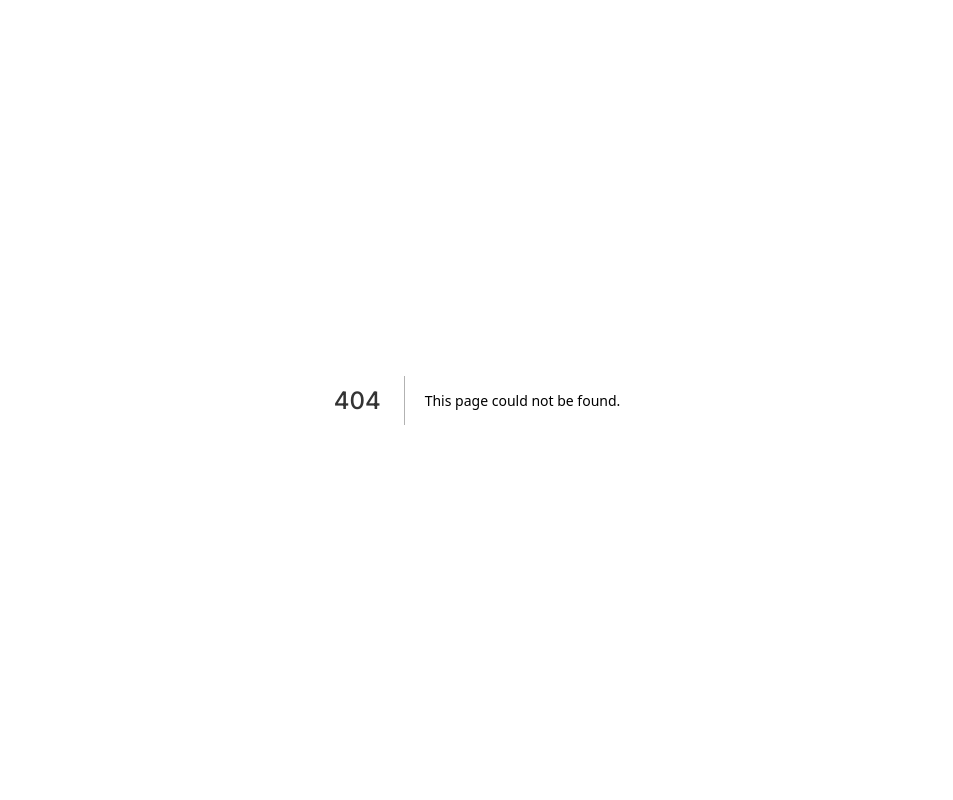
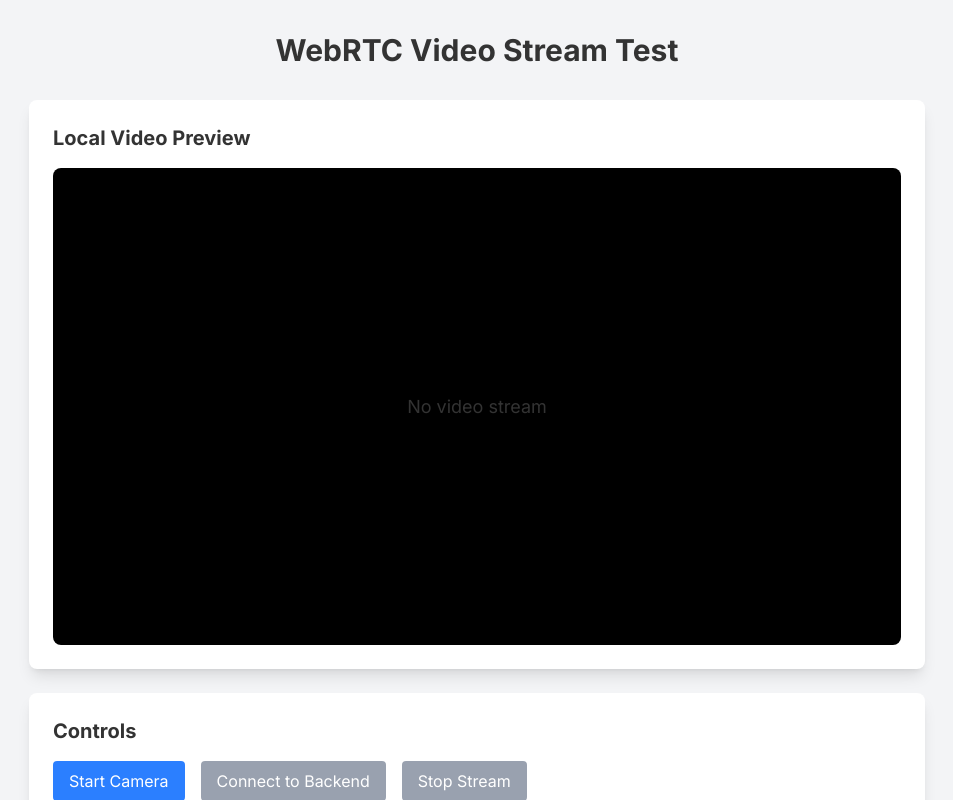
Before and after one commit to faizm10/terrahacks, a Next.js app in the folder frontend/: page /test-stream in a window 1280 px wide. Before the commit this address had no page. Shown: the whole page, without its empty margins (163-1116 px from the left). Built offline with nearby package versions, Linux system fonts and the light colour scheme.

Commit message:
feat: implement stream frontend

```diff
--- /dev/null
+++ b/frontend/app/hooks/useWebRTC.ts
@@ -0,0 +1,160 @@
+'use client';
+
+import { useState, useRef, useCallback } from 'react';
+import SimplePeer from 'simple-peer';
+
+interface UseWebRTCReturn {
+  isConnected: boolean;
+  isStreaming: boolean;
+  localStream: MediaStream | null;
+  error: string | null;
+  startStream: () => Promise<void>;
+  stopStream: () => void;
+  connectToPeer: () => Promise<void>;
+}
+
+export const useWebRTC = (): UseWebRTCReturn => {
+  const [isConnected, setIsConnected] = useState(false);
+  const [isStreaming, setIsStreaming] = useState(false);
+  const [localStream, setLocalStream] = useState<MediaStream | null>(null);
+  const [error, setError] = useState<string | null>(null);
+
+  const peerRef = useRef<SimplePeer.Instance | null>(null);
+  const streamRef = useRef<MediaStream | null>(null);
+
+  const startStream = useCallback(async () => {
+    try {
+      setError(null);
+
+      // Get user media (camera)
+      const stream = await navigator.mediaDevices.getUserMedia({
+        video: true,
+        audio: false // Only video for now
+      });
+
+      setLocalStream(stream);
+      streamRef.current = stream;
+      setIsStreaming(true);
+
+    } catch (err) {
+      const errorMsg = err instanceof Error ? err.message : 'Failed to access camera';
+      setError(errorMsg);
+      console.error('Error accessing camera:', err);
+    }
+  }, []);
+
+  const connectToPeer = useCallback(async () => {
+    if (!streamRef.current) {
+      setError('No stream available. Start stream first.');
+      return;
+    }
+
+    try {
+      setError(null);
+
+      // Create peer connection as initiator
+      const peer = new SimplePeer({
+        initiator: true,
+        trickle: false, // Wait for all ICE candidates
+        stream: streamRef.current,
+        config: {
+          iceServers: [
+            { urls: 'stun:stun.l.google.com:19302' }
+          ]
+        }
+      });
+
+      peerRef.current = peer;
+
+      peer.on('error', (err: Error) => {
+        console.error('Peer error:', err);
+        setError(`Peer connection error: ${err.message}`);
+        setIsConnected(false);
+      });
+
+      peer.on('signal', async (data: SimplePeer.SignalData) => {
+        if (data.type === 'offer') {
+          try {
+            console.log('Sending offer to backend...');
+
+            // Send offer to backend
+            const response = await fetch('http://localhost:8000/api/stream/connect', {
+              method: 'POST',
+              headers: {
+                'Content-Type': 'application/json',
+              },
+              body: JSON.stringify({
+                sdp: data.sdp,
+                type: data.type,
+                session_id: 'default'
+              }),
+            });
+
+            if (!response.ok) {
+              throw new Error(`HTTP ${response.status}: ${response.statusText}`);
+            }
+
+            const answer = await response.json();
+            console.log('Received answer from backend:', answer);
+
+            // Apply the answer
+            peer.signal({
+              type: 'answer',
+              sdp: answer.sdp
+            });
+
+          } catch (err) {
+            const errorMsg = err instanceof Error ? err.message : 'Failed to connect to backend';
+            setError(`Backend connection error: ${errorMsg}`);
+            console.error('Backend connection error:', err);
+          }
+        }
+      });
+
+      peer.on('connect', () => {
+        console.log('Peer connected!');
+        setIsConnected(true);
+        setError(null);
+      });
+
+      peer.on('close', () => {
+        console.log('Peer connection closed');
+        setIsConnected(false);
+      });
+
+    } catch (err) {
+      const errorMsg = err instanceof Error ? err.message : 'Failed to create peer connection';
+      setError(errorMsg);
+      console.error('Peer creation error:', err);
+    }
+  }, []);
+
+  const stopStream = useCallback(() => {
+    // Stop peer connection
+    if (peerRef.current) {
+      peerRef.current.destroy();
+      peerRef.current = null;
+    }
+
+    // Stop media stream
+    if (streamRef.current) {
+      streamRef.current.getTracks().forEach(track => track.stop());
+      streamRef.current = null;
+    }
+
+    setLocalStream(null);
+    setIsStreaming(false);
+    setIsConnected(false);
+    setError(null);
+  }, []);
+
+  return {
+    isConnected,
+    isStreaming,
+    localStream,
+    error,
+    startStream,
+    stopStream,
+    connectToPeer,
+  };
+};
--- /dev/null
+++ b/frontend/app/test-stream/page.tsx
@@ -0,0 +1,124 @@
+'use client';
+
+import { useEffect, useRef } from 'react';
+import { useWebRTC } from '../hooks/useWebRTC';
+
+export default function TestStreamPage() {
+  const videoRef = useRef<HTMLVideoElement>(null);
+  const {
+    isConnected,
+    isStreaming,
+    localStream,
+    error,
+    startStream,
+    stopStream,
+    connectToPeer,
+  } = useWebRTC();
+
+  // Set video source when stream becomes available
+  useEffect(() => {
+    if (videoRef.current && localStream) {
+      videoRef.current.srcObject = localStream;
+    }
+  }, [localStream]);
+
+  return (
+    <div className="min-h-screen bg-gray-100 p-8">
+      <div className="max-w-4xl mx-auto">
+        <h1 className="text-3xl font-bold text-center mb-8">WebRTC Video Stream Test</h1>
+
+        {/* Video Preview */}
+        <div className="bg-white rounded-lg shadow-lg p-6 mb-6">
+          <h2 className="text-xl font-semibold mb-4">Local Video Preview</h2>
+          <div className="relative bg-black rounded-lg overflow-hidden aspect-video">
+            <video
+              ref={videoRef}
+              autoPlay
+              playsInline
+              muted
+              className="w-full h-full object-cover"
+            />
+            {!localStream && (
+              <div className="absolute inset-0 flex items-center justify-center text-white">
+                <p>No video stream</p>
+              </div>
+            )}
+          </div>
+        </div>
+
+        {/* Controls */}
+        <div className="bg-white rounded-lg shadow-lg p-6 mb-6">
+          <h2 className="text-xl font-semibold mb-4">Controls</h2>
+          <div className="flex flex-wrap gap-4">
+            <button
+              onClick={startStream}
+              disabled={isStreaming}
+              className="px-4 py-2 bg-blue-500 text-white rounded hover:bg-blue-600 disabled:bg-gray-400 disabled:cursor-not-allowed"
+            >
+              {isStreaming ? 'Camera Active' : 'Start Camera'}
+            </button>
+
+            <button
+              onClick={connectToPeer}
+              disabled={!isStreaming || isConnected}
+              className="px-4 py-2 bg-green-500 text-white rounded hover:bg-green-600 disabled:bg-gray-400 disabled:cursor-not-allowed"
+            >
+              {isConnected ? 'Connected to Backend' : 'Connect to Backend'}
+            </button>
+
+            <button
+              onClick={stopStream}
+              disabled={!isStreaming}
+              className="px-4 py-2 bg-red-500 text-white rounded hover:bg-red-600 disabled:bg-gray-400 disabled:cursor-not-allowed"
+            >
+              Stop Stream
+            </button>
+          </div>
+        </div>
+
+        {/* Status */}
+        <div className="bg-white rounded-lg shadow-lg p-6 mb-6">
+          <h2 className="text-xl font-semibold mb-4">Status</h2>
+          <div className="space-y-2">
+            <div className="flex items-center gap-2">
+              <span className="font-medium">Camera:</span>
+              <span className={`px-2 py-1 rounded text-sm ${
+                isStreaming ? 'bg-green-100 text-green-800' : 'bg-gray-100 text-gray-800'
+              }`}>
+                {isStreaming ? 'Active' : 'Inactive'}
+              </span>
+            </div>
+
+            <div className="flex items-center gap-2">
+              <span className="font-medium">Backend Connection:</span>
+              <span className={`px-2 py-1 rounded text-sm ${
+                isConnected ? 'bg-green-100 text-green-800' : 'bg-gray-100 text-gray-800'
+              }`}>
+                {isConnected ? 'Connected' : 'Disconnected'}
+              </span>
+            </div>
+          </div>
+        </div>
+
+        {/* Error Display */}
+        {error && (
+          <div className="bg-red-50 border border-red-200 rounded-lg p-4">
+            <h3 className="text-red-800 font-semibold mb-2">Error</h3>
+            <p className="text-red-700">{error}</p>
+          </div>
+        )}
+
+        {/* Instructions */}
+        <div className="bg-blue-50 border border-blue-200 rounded-lg p-4">
+          <h3 className="text-blue-800 font-semibold mb-2">Instructions</h3>
+          <ol className="text-blue-700 space-y-1">
+            <li>1. Click "Start Camera" to access your webcam</li>
+            <li>2. Click "Connect to Backend" to establish WebRTC connection</li>
+            <li>3. Your video stream will be sent to the backend in real-time</li>
+            <li>4. Check the backend logs to see received video frames</li>
+          </ol>
+        </div>
+      </div>
+    </div>
+  );
+}
--- a/frontend/package.json
+++ b/frontend/package.json
@@ -37,6 +37,7 @@
     "@radix-ui/react-toggle-group": "^1.1.10",
     "@radix-ui/react-tooltip": "^1.2.7",
     "@stream-io/video-react-sdk": "^1.19.2",
+    "@types/simple-peer": "^9.11.8",
     "class-variance-authority": "^0.7.1",
     "clsx": "^2.1.1",
     "cmdk": "^1.1.1",
@@ -52,6 +53,7 @@
     "react-hook-form": "^7.62.0",
     "react-resizable-panels": "^3.0.4",
     "recharts": "^2.15.4",
+    "simple-peer": "^9.11.1",
     "sonner": "^2.0.6",
     "tailwind-merge": "^3.3.1",
     "vaul": "^1.1.2",
```
Also changed, not shown: 1 other file (tests, documents, lock files or other folders).
